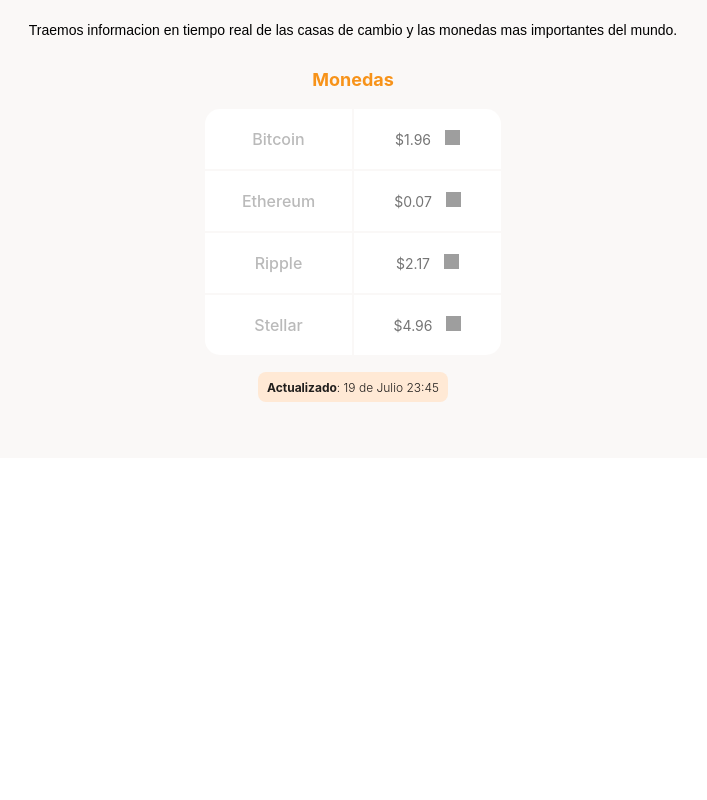
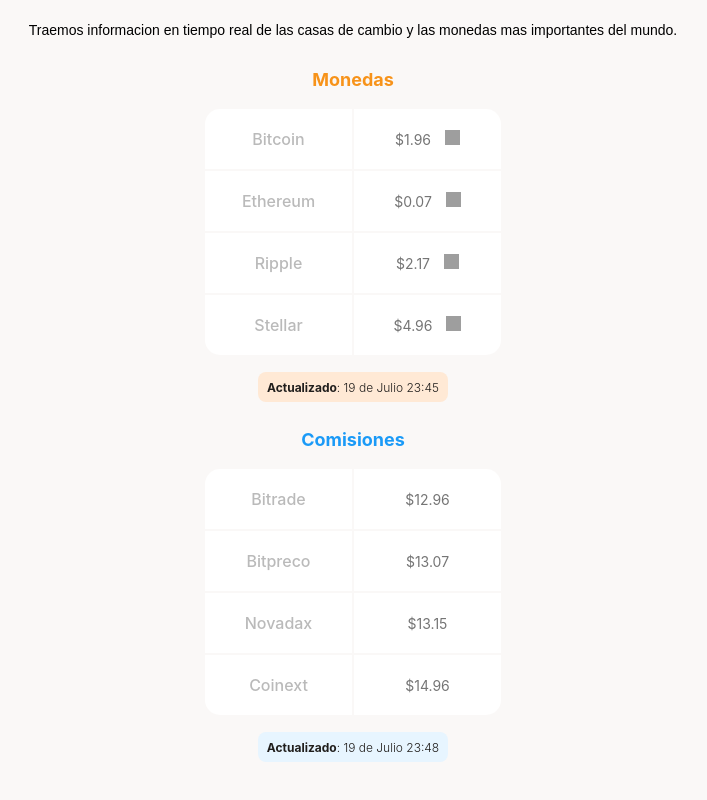
Before and after one commit to Hendersor/Batatabit, a plain HTML site: page index.html in a window 1280 px wide. Shown: the part 698-1498 px from the top of the page, without its empty margins (287-994 px from the left). Before the commit the page ends 1156 px from the top, so only its background shows below. Drawn offline with Linux system fonts and the light colour scheme; grey boxes are pictures that could not be loaded.

Commit message:
Both tables ready

```diff
--- a/index.html
+++ b/index.html
@@ -54,10 +54,52 @@
                     <p> <b>Actualizado</b>: 19 de Julio 23:45</p>
                 </div>
             </div>
+
+            <div class="main-commissions-table">
+                <p class="main-commissions-title">Comisiones</p>
+                <div class="commissions-table-container">
+                    <table>
+                        <tr>
+                            <td class="table__top-left">Bitrade</td>
+                            <td class="table__top-right table__right">$12.96</td>
+                        </tr>
+
+                        <tr>
+                            <td>Bitpreco</td>
+                            <td class="table__right">$13.07</td>
+                        </tr>
+
+                        <tr>
+                            <td>Novadax</td>
+                            <td class="table__right">$13.15</td>
+                        </tr>
+
+                        <tr>
+                            <td class="table__bottom-left">Coinext</td>
+                            <td class="table__bottom-right table__right">$14.96</td>
+                        </tr>
+                    </table>
+                </div>
+                <div class="commissions-table-date">
+                    <p><b>Actualizado</b>: 19 de Julio 23:48</p>
+                </div>
+            </div>
         </section>
     </section>
-
-    <section></section>
+    <!-- <section class="main-product-detail">
+        <span></span>
+        <div>
+            <h2></h2>
+            <p></p>
+        </div>
+        <section class="product-cards--container">
+            <article class="producto-detail-card">
+                <span class="clock"></span>
+                <p class="product--card-title">Tiempo real</p>
+                <p class="product--card-body">Nuestra API toma informacion minuto a minuto sobre las tasas que mas determinan el comportamiento. </p>
+            </article>
+        </section>
+    </section> -->
     <section></section>
     <section></section>
     </main>
--- a/style.css
+++ b/style.css
@@ -147,7 +147,6 @@
     font-size: 1.4rem;
     font-weight: 500;
     line-height: 1.6rem;
-    color: rgb(red, green, blue)
 }
 
 .main-currency-table{
@@ -252,3 +251,84 @@
     font-weight: 300;
     color: var(--warm-black);
 }
+
+.main-commissions-table{
+    width: 70%;
+    min-width: 235px;
+    max-width: 500px;
+    height: 360px;
+    margin: 0 auto;
+    font-family: "Inter", sans-serif;
+}
+
+.main-commissions-table .main-commissions-title{
+    margin-bottom: 15px;
+    font-size: 1.8rem;
+    font-weight: bold;
+    line-height: 2.4rem;
+    color: var(--seconday-blue);
+}
+
+.commissions-table-container{
+    width: 90%;
+    min-width: 230px;
+    max-width: 300px;
+    height: 250px;
+    margin: 0 auto;
+}
+
+
+.commissions-table-container table{
+    width: 100%;
+    height: 100%;
+}
+
+.commissions-table-container td{
+    width: 50%;
+    font-size: 1.6rem;
+    font-weight: 500;
+    line-height: 1.9rem;
+    color: var(--grey);
+    background-color: var(--just-white);
+}
+
+.commissions-table-container .table__top-left{
+    border-radius: 15px 0 0 0;
+}
+
+.commissions-table-container .table__top-right {
+    border-radius: 0 15px 0 0;
+}
+
+.commissions-table-container .table__bottom-left{
+    border-radius: 0 0 0 15px;
+}
+
+
+.commissions-table-container .table__bottom-right{
+    border-radius: 0 0 15px 0;
+}
+
+.commissions-table-container .table__right{
+    font-size: 1.4rem;
+    font-weight: normal;
+    line-height: 1.7rem;
+    color: #757575;
+}
+
+.commissions-table-date{
+    width: 190px;
+    height: 30px;
+    margin: 0 auto;
+    margin-top: 15px;
+    padding: 8px;
+    background-color: #E7F5FF;;
+    border-radius: 8px;
+}
+
+.commissions-table-date p{
+    font-size: 1.2rem;
+    line-height: 1.5rem;
+    font-weight: 300;
+    color: var(--warm-black);
+}
```
